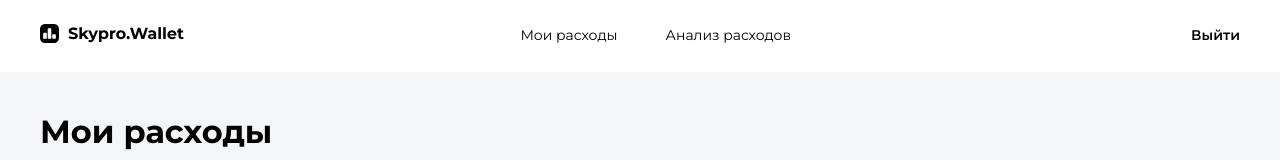
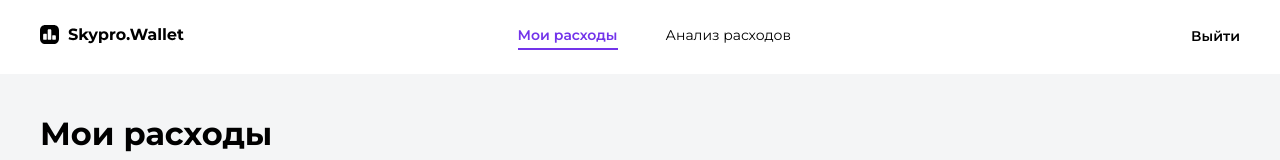
Before and after one commit to kors-ak/skypro-wallet, a React (Vite) app: page / in a window 1280 px wide. Shown: the top 160 px of the page. Built offline with nearby package versions, Linux system fonts and the light colour scheme; no server answers; sample sign-in values are in the browser's storage.

Commit message:
написала логику изменения ссылок

```diff
--- a/src/components/Header/Header.jsx
+++ b/src/components/Header/Header.jsx
@@ -1,4 +1,4 @@
-import { Link } from "react-router-dom";
+import { Link, NavLink } from "react-router-dom";
 import { useAuth } from "../../context/AuthContext";
 import { useExpenses } from "../../context/ExpensesContext";
 import {
@@ -23,7 +23,8 @@ export const Header = ({ isAuth }) => {
 							<img src="logo2.svg" />
 						</Link>
 					</SLogo>
-      </SContent> ) : (
+				</SContent>
+			) : (
 				<SContent>
 					<SLogo>
 						<Link to="/">
@@ -32,8 +33,10 @@ export const Header = ({ isAuth }) => {
 					</SLogo>
 					<SGroup>
 						<SPagesLinks>
-							<Link to="/">Мои расходы</Link>
-							<Link to="/analytics">Анализ расходов</Link>
+							<NavLink to="/" end>
+								Мои расходы
+							</NavLink>
+							<NavLink to="/analytics">Анализ расходов</NavLink>
 						</SPagesLinks>
 						<SExitButton
 							onClick={() => {
--- a/src/components/Header/Header.styled.js
+++ b/src/components/Header/Header.styled.js
@@ -28,6 +28,12 @@ export const SPagesLinks = styled.div`
 		font-size: 14px;
 		line-height: 170%;
 		color: black;
+
+		&.active {
+    color: #7334EA;
+		font-weight: 600;
+		border-bottom: 2px solid #7334EA;
+  }
 	}
 `;
 
```
Lines whose indentation alone changed are shown as unchanged.
